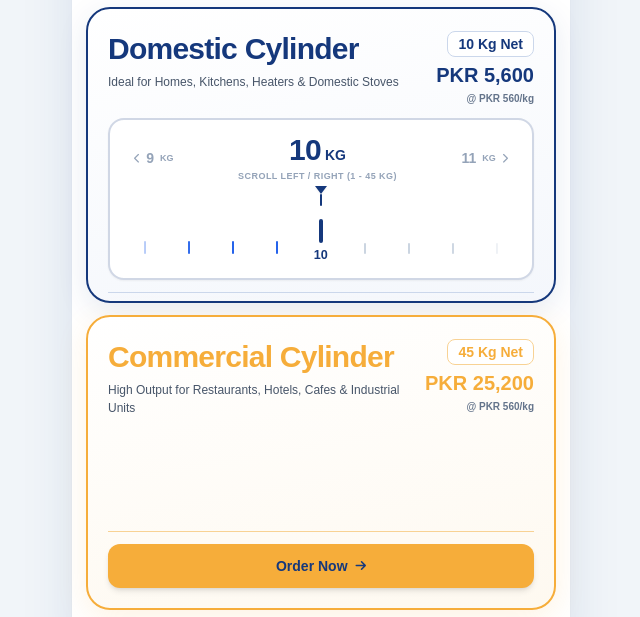
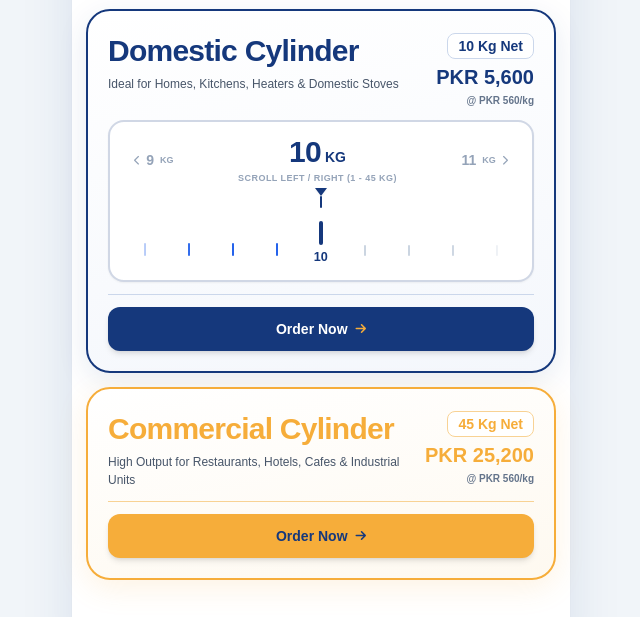
Before and after one commit to supportquranic/Mabrix-enterprises-order-online, a website: page index.html in a window 1280 px wide. Shown: the part 129-746 px from the top of the page, without its empty margins (319-959 px from the left). Drawn offline with nearby package versions, Linux system fonts and the light colour scheme; no server answers; a web font is replaced by a local one.

Commit message:
style: allow domestic card to expand naturally and fit all content, make commercial card compact with zero empty space

```diff
--- a/index.html
+++ b/index.html
@@ -272,7 +272,7 @@
 
 
         <!-- MAIN 2 BIG CARDS (WITHOUT PILLS, BOLD TITLES, UNIFORM BORDERS) -->
-        <main class="flex-1 px-3.5 py-2.5 flex flex-col justify-between gap-3" id="mainCardsContainer">
+        <main class="px-3.5 py-3 flex flex-col gap-3.5 flex-grow" id="mainCardsContainer">
 
             <!-- RETURNING REGULAR CUSTOMER 1-CLICK BAR (AUTO-SHOWN IF PROFILE SAVED) -->
             <div id="quickReorderBar" class="hidden bg-gradient-to-r from-[#15387C] to-[#1e489e] text-white p-3 rounded-2xl shadow-md border border-[#F6AD3A]/30 flex items-center justify-between gap-2.5 transition-all">
@@ -299,7 +299,7 @@
             </div>
 
             <!-- CARD 1: DOMESTIC CYLINDER 10 KG -->
-            <div class="big-lpg-card card-domestic flex-1 p-4 sm:p-5 flex flex-col justify-between shadow-card-blue" id="cardDomestic">
+            <div class="big-lpg-card card-domestic p-4 sm:p-5 flex flex-col shadow-card-blue" id="cardDomestic">
                 <div>
                     <!-- Title & Net Weight + Price Header -->
                     <div class="flex items-start justify-between gap-3 pt-0.5">
@@ -391,7 +391,7 @@
             </div>
 
             <!-- CARD 2: COMMERCIAL CYLINDER 45 KG -->
-            <div class="big-lpg-card card-commercial flex-1 p-4 sm:p-5 flex flex-col justify-between shadow-card-gold" id="cardCommercial">
+            <div class="big-lpg-card card-commercial p-4 sm:p-5 flex flex-col shadow-card-gold" id="cardCommercial">
                 <div>
                     <!-- Title & Net Weight + Price Header -->
                     <div class="flex items-start justify-between gap-3 pt-0.5">
@@ -415,7 +415,7 @@
                     </div>
                 </div>
 
-                <!-- Action Button: Order Now (Clean 1-Tap) -->
+                <!-- Action Button: Order Now (Compact & Direct) -->
                 <div class="pt-3 mt-3 border-t border-[#f8d294]">
                     <button onclick="openBookingModal('commercial')" class="w-full bg-[#F6AD3A] hover:bg-[#e09a2b] text-[#15387C] font-black text-sm py-3 px-4 rounded-xl shadow-md flex items-center justify-center gap-2 active:scale-[0.98] transition">
                         <span>Order Now</span>
```
